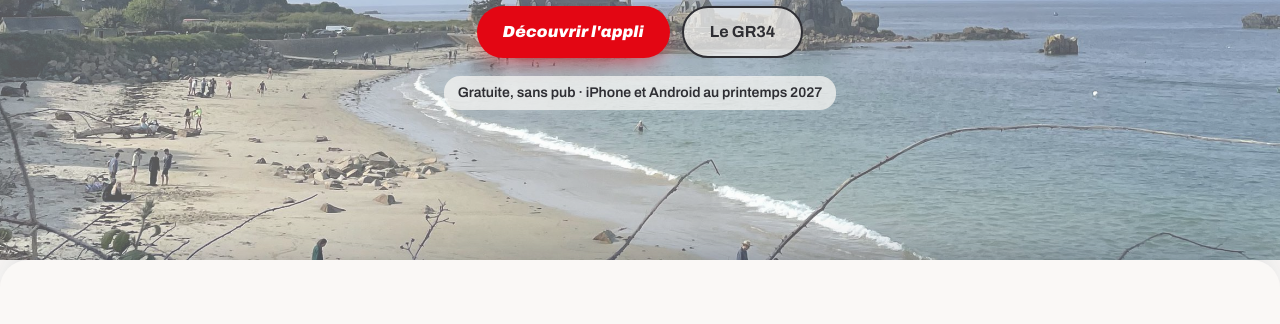
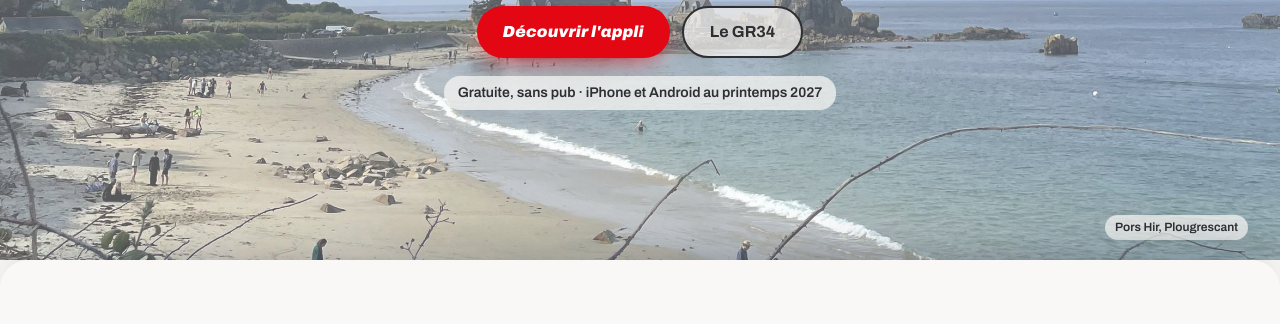
Before and after one commit to Mariehike/hike-site, a plain HTML site: page index.html in a window 1280 px wide. Shown: the part 476-800 px from the top of the page. Drawn offline with Linux system fonts and the light colour scheme.

Commit message:
Accueil : légende de la photo, Pors Hir à Plougrescant
Co-Authored-By: Claude Opus 5.5 <noreply@anthropic.com>

```diff
--- a/assets/accueil.css
+++ b/assets/accueil.css
@@ -18,6 +18,10 @@
 .haut-mention { font-size: 14px; font-weight: 600; color: var(--ink); background: color-mix(in srgb, var(--paper) 72%, transparent); padding: 6px 14px; border-radius: 16px;
   -webkit-backdrop-filter: blur(6px); backdrop-filter: blur(6px); }
 @media (min-width: 760px) { .haut-photo { object-position: 50% 60%; } }
+/* Lieu de la photo, discret en bas à droite. */
+.haut-legende { position: absolute; right: 16px; bottom: 14px; margin: 0; font-size: 12px; font-weight: 600; color: var(--ink);
+  background: color-mix(in srgb, var(--paper) 72%, transparent); padding: 3px 10px; border-radius: 999px; }
+@media (min-width: 760px) { .haut-legende { right: 32px; bottom: 20px; } }
 /* L'en-tête posé sur la photo claire : texte foncé dès le haut de page. */
 .accueil .entete.sur-photo, .accueil .entete.sur-photo .tiroir-bouton { color: var(--ink); }
 .accueil .entete.sur-photo .marque-mot { color: var(--red-ink); }
--- a/index.html
+++ b/index.html
@@ -15,7 +15,7 @@
 <meta property="og:image" content="https://hikeapp.fr/og-image.jpg">
 <meta property="og:image:width" content="1200">
 <meta property="og:image:height" content="630">
-<meta property="og:image:alt" content="HIKE, l'appli du sentier côtier breton : « Le sentier, étape par étape », sortie au printemps 2027, sur une photo de plage bretonne.">
+<meta property="og:image:alt" content="HIKE, l'appli du sentier côtier breton : « Le sentier, étape par étape », sortie au printemps 2027, sur une photo de la plage de Pors Hir, à Plougrescant.">
 <meta property="og:locale" content="fr_FR">
 <meta property="og:site_name" content="HIKE">
 <meta name="twitter:card" content="summary_large_image">
@@ -87,6 +87,7 @@
     </div>
     <p class="haut-mention">Gratuite, sans pub · iPhone et Android au printemps 2027</p>
   </div>
+  <p class="haut-legende">Pors Hir, Plougrescant</p>
 </section>
 
 <main>
```
